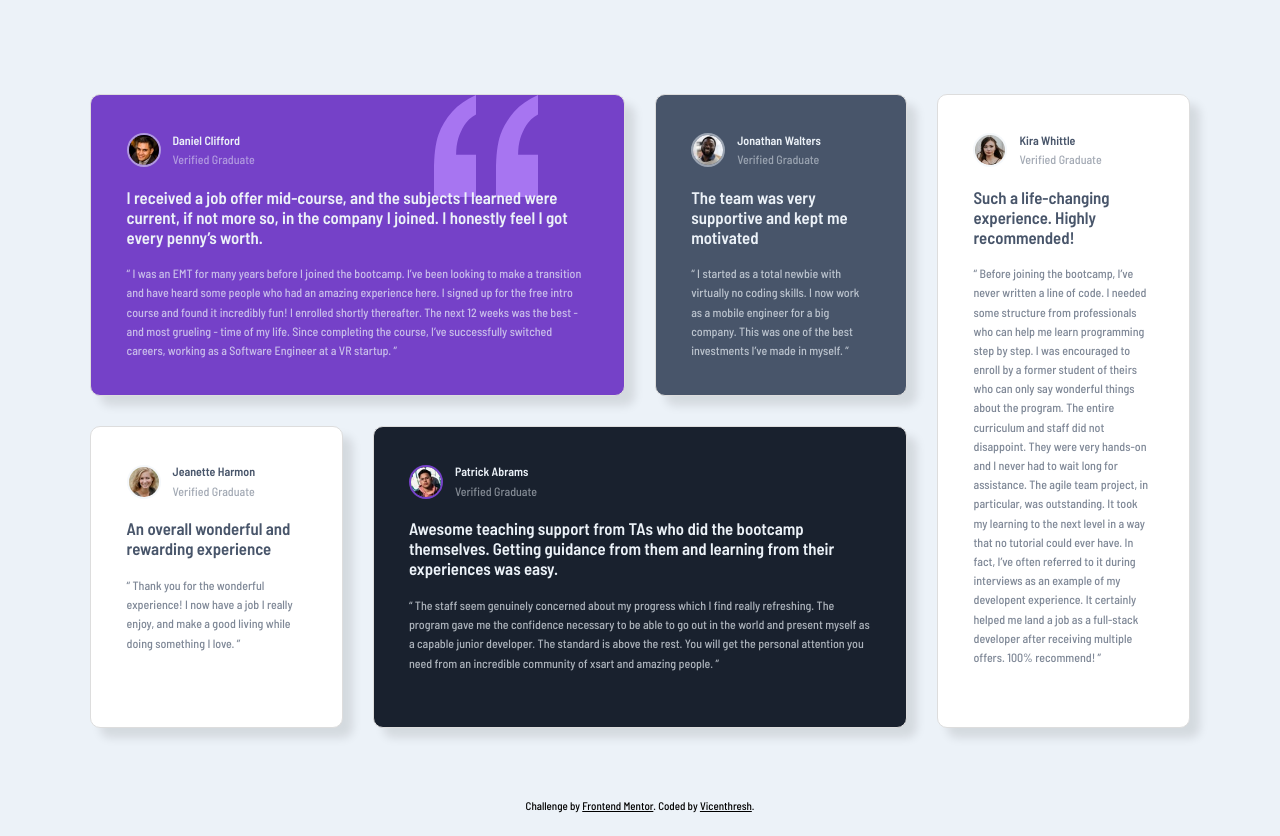
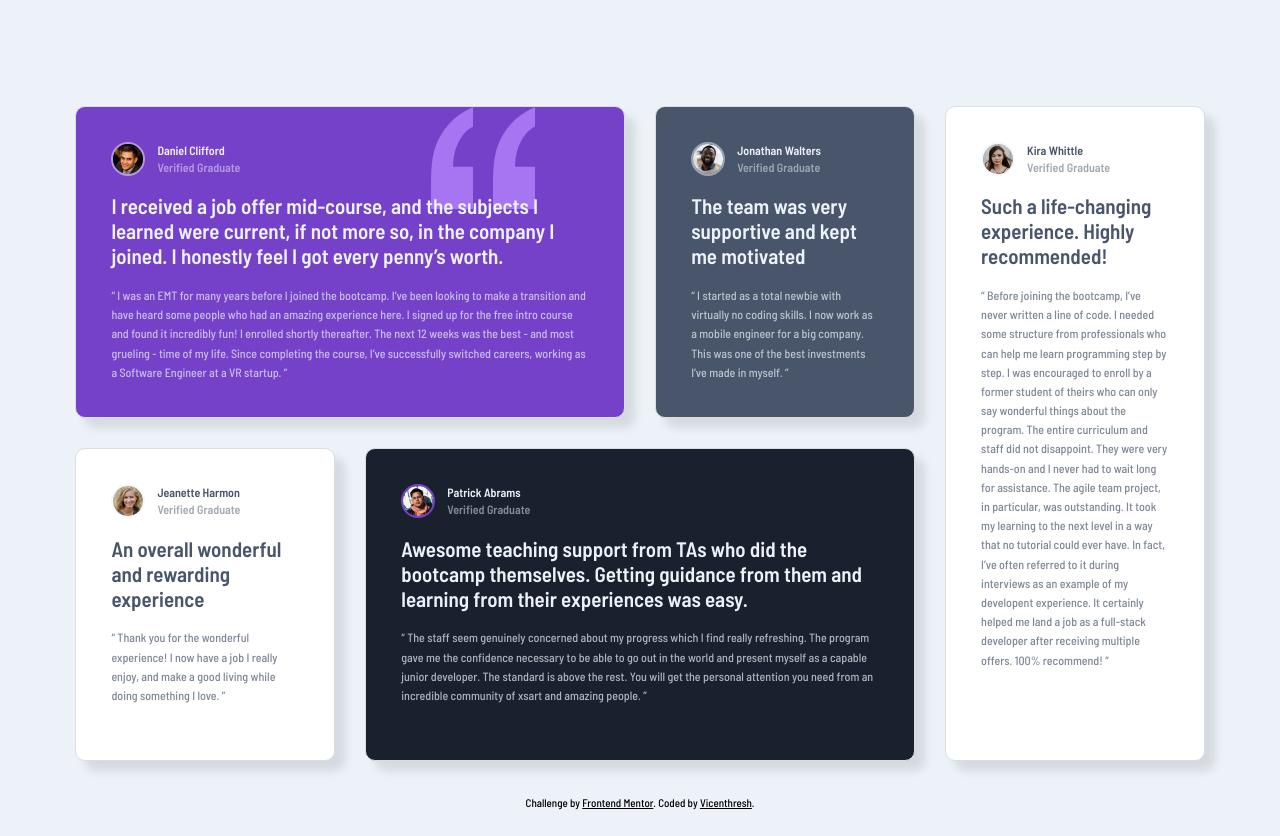
Before and after one commit to Vicenthresh/grid-challenge-1, a plain HTML site: page index.html in a window 1280 px wide. Drawn offline with Linux system fonts and the light colour scheme.

Commit message:
fixed-sizes

```diff
--- a/index.html
+++ b/index.html
@@ -11,16 +11,16 @@
 </head>
 
 <body class="bg-light-gray-blue">
-  <main>
-  <div class="container-xl container-xs mt-2">
-    <div class="grid-col-4-row-2-xl grid-col-1-row-1-xs gap-3 p-5">
+  <main class="pt-5 pr-2 pl-2">
+  <div class="container-xl container-xs p-3">
+    <div class="grid-col-4-row-2-xl grid-col-1-row-1-xs gap-3">
 
       <div class="card-svg col-2-xl col-1-xs p-3 bg-violet text-light-gray-blue">
         <div class="row">
           <img src="images/image-daniel.jpg" alt="" class="icon mr-1">
           <div>
-            <h1 class="card-body">Daniel Clifford</h1>
-            <div class="card-body o-50">Verified Graduate</div>
+            <h1 class="card-title">Daniel Clifford</h1>
+            <div class="card-title o-50">Verified Graduate</div>
           </div>
         </div>
         <div class="card-bold-quote pt-2 pb-2">
@@ -40,8 +40,8 @@
         <div class="row">
           <img src="images/image-jonathan.jpg" alt="" class="icon mr-1">
           <div>
-            <h1 class="card-body">Jonathan Walters</h1>
-            <div class="card-body o-50">Verified Graduate</div>
+            <h1 class="card-title">Jonathan Walters</h1>
+            <div class="card-title o-50">Verified Graduate</div>
           </div>
         </div>
         <div class="card-bold-quote pt-2 pb-2">
@@ -57,8 +57,8 @@
         <div class="row">
           <img src="images/image-kira.jpg" alt="" class="icon mr-1">
           <div>
-            <h1 class="card-body">Kira Whittle</h1>
-            <div class="card-body o-50">Verified Graduate</div>
+            <h1 class="card-title">Kira Whittle</h1>
+            <div class="card-title o-50">Verified Graduate</div>
           </div>
         </div>
         <div class="card-bold-quote pt-2 pb-2">
@@ -80,8 +80,8 @@
         <div class="row">
           <img src="images/image-jeanette.jpg" alt="" class="icon mr-1">
           <div>
-            <h1 class="card-body">Jeanette Harmon</h1>
-          <div class="card-body o-50">Verified Graduate</div>
+            <h1 class="card-title">Jeanette Harmon</h1>
+          <div class="card-title o-50">Verified Graduate</div>
           </div>
         </div>
         <div class="card-bold-quote pt-2 pb-2">
@@ -97,8 +97,8 @@
         <div class="row">
           <img src="images/image-patrick.jpg" alt="" class="icon-violet mr-1">
           <div>
-            <h1 class="card-body">Patrick Abrams</h1>
-            <div class="card-body o-50">Verified Graduate</div>
+            <h1 class="card-title">Patrick Abrams</h1>
+            <div class="card-title o-50">Verified Graduate</div>
           </div>
         </div>
         <div class="card-bold-quote pt-2 pb-2">
--- a/scss/_grid.scss
+++ b/scss/_grid.scss
@@ -12,7 +12,6 @@ $layout-values: flex-start, flex-end, center, space-between, space-around;
     width: 100%;
     width: 480px;
     margin: 0 auto;
-    padding: 0 20px;
     box-sizing: border-box;
   }
 }
@@ -20,9 +19,8 @@ $layout-values: flex-start, flex-end, center, space-between, space-around;
 @include xl {
   .container-xl {
     width: 100%;
-    max-width: 1300px;
+    max-width: 1200px;
     margin: 0 auto;
-    padding: 0 20px;
     box-sizing: border-box;
   }
 }
--- a/scss/_reset.scss
+++ b/scss/_reset.scss
@@ -7,11 +7,9 @@
 
 body {
   font-family: 'Barlow Semi Condensed', sans-serif;
-  font-weight: 500;
-  display: flex;
-  justify-content: center;
-  flex-direction: column;
-  min-width: 480px;
+  height: 100vh;
+  display: grid;
+  align-items: center;
 }
 
 img {
--- a/scss/_variables.scss
+++ b/scss/_variables.scss
@@ -33,6 +33,6 @@ $base-box-shadow: 10px 10px 10px rgba(0,0,0,0.1);
 // font sizes
 $base-font-size: 0.75rem;
 $font-size-sm: $base-font-size * 0.75;
-$font-size-lg: $base-font-size * 1.4;
+$font-size-lg: $base-font-size * 1.75;
 $font-size-xl: $base-font-size * 2;
 $font-size-xxl: $base-font-size * 3;
--- a/scss/components/_card.scss
+++ b/scss/components/_card.scss
@@ -10,6 +10,7 @@
     .card-title {
       font-size: $base-font-size;
       font-weight: 600;
+      line-height: 1.4;
     }
 
     .card-bold-quote {
@@ -36,6 +37,7 @@
     .card-title {
       font-size: $base-font-size;
       font-weight: 600;
+      line-height: 1.4;
     }
 
     .card-bold-quote {
```
Also changed, not shown: css/site.min.css, 1 other file.
